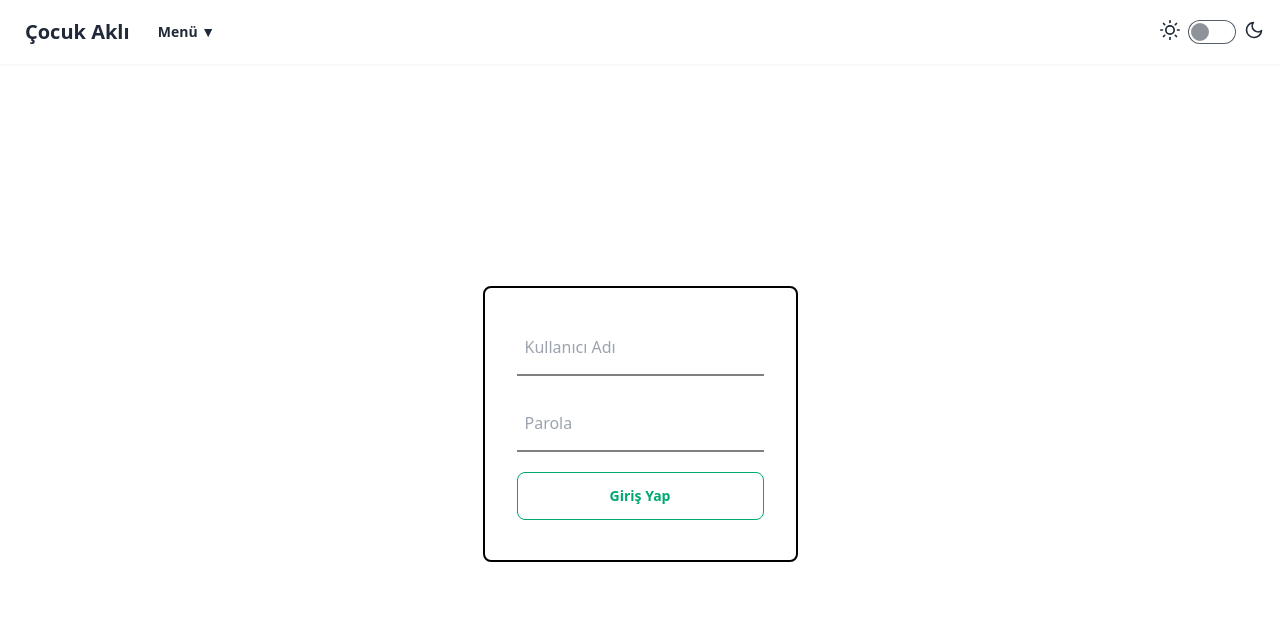
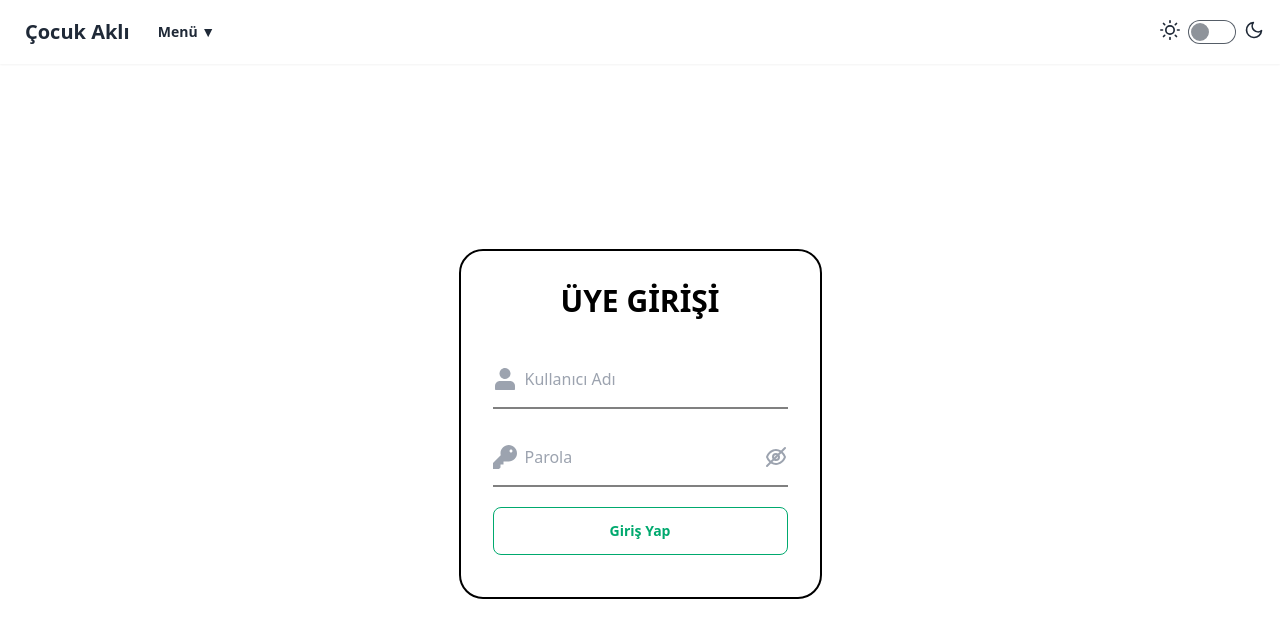
Before and after one commit to azamatbagatov666/EnBilet, a Next.js app: page /account in a window 1280 px wide. Shown: the top 638 px of the page. Built offline with nearby package versions, Linux system fonts and the light colour scheme.

Commit message:
access token made to last for 24 hours Theme flickering on page refresh fixed Login screen redesigned Login screen password peak feature added while setting cookies, secure is enabled if production

```diff
--- a/src/app/account/page.tsx
+++ b/src/app/account/page.tsx
@@ -10,6 +10,7 @@ export default function List() {
   const [password, setPassword] = useState("");
   const [loginFailed, setLoginFailed] = useState(false);
   const [formError, setFormError] = useState(false);
+  const [passType, setPassType] = useState<"password" | "text">("password");
 
   useEffect(() => {
     (async () => {})();
@@ -34,29 +35,74 @@ export default function List() {
   return (
     <>
       <div className="h-[90vh] flex items-center justify-center flex-wrap">
-        <div className="p-8 border-2 border-black rounded-lg bg-white transition-colors duration-300">
+        <div className="p-8 border-2 border-black rounded-3xl bg-white transition-colors duration-300">
+          <div className="text-black text-3xl flex font-bold justify-center mb-8">
+            ÜYE GİRİŞİ
+          </div>
           <div className="grid grid-rows-3 gap-5">
+            <div className="flex items-center group justify-left transition-colors duration-300  focus-within:border-black  border-b-2 border-[rgb(128,128,128)]">
+              <svg
+                viewBox="0 0 24 24"
+                fill="none"
+                className="size-6  fill-current text-gray-400  group-focus-within:text-black duration-300 transition-colors"
+              >
+                <path d="M12 1C8.96243 1 6.5 3.46243 6.5 6.5C6.5 9.53757 8.96243 12 12 12C15.0376 12 17.5 9.53757 17.5 6.5C17.5 3.46243 15.0376 1 12 1Z"></path>
+                <path d="M7 14C4.23858 14 2 16.2386 2 19V22C2 22.5523 2.44772 23 3 23H21C21.5523 23 22 22.5523 22 22V19C22 16.2386 19.7614 14 17 14H7Z"></path>
+              </svg>
               <input
                 value={username}
                 onChange={(e) => setUsername(e.target.value)}
                 onKeyDown={(e) => {
-        if (e.key === "Enter")
-            handleLogin();
+                  if (e.key === "Enter") handleLogin();
                 }}
-              className="input h-14 border-t-0 border-x-0 rounded-none outline-none transition-colors duration-300 focus:border-black bg-white px-2  text-black border-2 border-[rgb(128,128,128)]"
+                className="input group h-14 border-t-0 border-x-0 rounded-none !outline-none transition-colors duration-300  bg-white px-2  text-black "
                 placeholder="Kullanıcı Adı"
               />
+            </div>
+
+            <div className="flex items-center group justify-left transition-colors duration-300  focus-within:border-black  border-b-2 border-[rgb(128,128,128)]">
+              <svg
+                viewBox="0 0 16 16"
+                className="size-6  fill-current text-gray-400  group-focus-within:text-black duration-300 transition-colors"
+              >
+                <path
+                  fillRule="evenodd"
+                  d="M16 5.5C16 8.53757 13.5376 11 10.5 11H7V13H5V15L4 16H0V12L5.16351 6.83649C5.0567 6.40863 5 5.96094 5 5.5C5 2.46243 7.46243 0 10.5 0C13.5376 0 16 2.46243 16 5.5ZM13 4C13 4.55228 12.5523 5 12 5C11.4477 5 11 4.55228 11 4C11 3.44772 11.4477 3 12 3C12.5523 3 13 3.44772 13 4Z"
+                ></path>
+              </svg>
               <input
                 value={password}
                 onChange={(e) => setPassword(e.target.value)}
                 onKeyDown={(e) => {
-        if (e.key === "Enter")
-            handleLogin();
+                  if (e.key === "Enter") handleLogin();
                 }}
-              className="input h-14 border-t-0 border-x-0 rounded-none outline-none transition-colors duration-300 focus:border-black bg-white px-2  text-black border-2 border-[rgb(128,128,128)] "
-              type="password"
+                className="input group h-14 border-t-0 border-x-0 rounded-none !outline-none transition-colors duration-300  bg-white px-2  text-black "
+                type={passType}
                 placeholder="Parola"
               />
+              <button onClick={(e) => setPassType(passType === "password" ? "text" : "password")}>
+                {passType === "password" ? (
+                  <svg
+                    fill="#000000"
+                    viewBox="0 0 24 24"
+                    className="size-6  fill-current text-gray-400  group-focus-within:text-black duration-300 transition-colors"
+                  >
+                    <path d="M2.293,21.707a1,1,0,0,0,1.414,0l3.2-3.2A9.581,9.581,0,0,0,12,20c4.325,0,8.227-3,9.938-7.654a.993.993,0,0,0,0-.692A12.6,12.6,0,0,0,18.7,6.719l3.012-3.012a1,1,0,1,0-1.414-1.414l-3.2,3.2A9.581,9.581,0,0,0,12,4C7.675,4,3.773,7,2.062,11.654a.993.993,0,0,0,0,.692,12.6,12.6,0,0,0,3.243,4.935L2.293,20.293A1,1,0,0,0,2.293,21.707ZM17.266,8.148A10.454,10.454,0,0,1,19.929,12c-1.478,3.657-4.556,6-7.929,6a7.52,7.52,0,0,1-3.632-.954l1.613-1.613A3.947,3.947,0,0,0,12,16a4,4,0,0,0,4-4,3.947,3.947,0,0,0-.567-2.019Zm-7.191,4.363A1.96,1.96,0,0,1,10,12a2,2,0,0,1,2-2,1.96,1.96,0,0,1,.511.075Zm3.85-1.022A1.96,1.96,0,0,1,14,12a2,2,0,0,1-2,2,1.96,1.96,0,0,1-.511-.075ZM4.071,12C5.549,8.343,8.627,6,12,6a7.52,7.52,0,0,1,3.632.954L14.019,8.567A3.947,3.947,0,0,0,12,8a4,4,0,0,0-4,4,3.947,3.947,0,0,0,.567,2.019L6.734,15.852A10.454,10.454,0,0,1,4.071,12Z"></path>
+                  </svg>
+) : (
+                    <svg
+                    fill="#000000"
+                    viewBox="0 0 24 24"
+                    className="size-6  fill-current text-gray-400  group-focus-within:text-black duration-300 transition-colors"
+                  >
+                      <path d="M2.062,12.346C3.773,17,7.675,20,12,20s8.227-3,9.938-7.654a.993.993,0,0,0,0-.692C20.227,7,16.325,4,12,4S3.773,7,2.062,11.654A.993.993,0,0,0,2.062,12.346ZM12,6c3.373,0,6.451,2.343,7.929,6-1.478,3.657-4.556,6-7.929,6s-6.451-2.343-7.929-6C5.549,8.343,8.627,6,12,6Zm0,10a4,4,0,1,0-4-4A4,4,0,0,0,12,16Zm0-6a2,2,0,1,1-2,2A2,2,0,0,1,12,10Z"></path>
+                  </svg>
+)}
+
+
+              </button>
+            </div>
+
             <button
               className="btn btn-outline btn-success"
               onClick={() => handleLogin()}
--- a/src/app/layout.tsx
+++ b/src/app/layout.tsx
@@ -9,20 +9,34 @@ export const metadata: Metadata = {
   description: "Generated by create next app",
 };
 
+
 export default function RootLayout({
   children,
-}: Readonly<{
+}: {
   children: React.ReactNode;
-}>) {
-  return (<>
-      <html lang="en">
-      <body >
-
+}) {
+  return (
+    <html lang="en" suppressHydrationWarning>
+      <head>
+        <script
+          dangerouslySetInnerHTML={{
+            __html: `
+(function () {
+  try {
+    const stored = localStorage.getItem("theme");
+    const prefersDark = window.matchMedia("(prefers-color-scheme: dark)").matches;
+    const theme = stored || (prefersDark ? "dark" : "light");
+    document.documentElement.setAttribute("data-theme", theme);
+  } catch (_) {}
+})();
+            `,
+          }}
+        />
+      </head>
+      <body>
         <NavBar />
-
         {children}
       </body>
     </html>
-        </>
   );
 }
--- a/src/app/services/account/user/login/route.ts
+++ b/src/app/services/account/user/login/route.ts
@@ -5,6 +5,9 @@ import type { AuthenticateResponse } from "@/src/models/AuthenticateResponse";
 export async function POST(request: Request) {
   const body = await request.json();
   const { username, password } = body;
+
+  const isProd = process.env.NODE_ENV === "production";
+
 
   const backendRes = await fetch("http://localhost:5000/Authentication/Login", {
     method: "POST",
@@ -25,9 +28,10 @@ export async function POST(request: Request) {
 
   cookieStore.set("access_token", data.accessToken, {
     httpOnly: true,
+    secure: isProd,
     sameSite: "lax",
     path: "/",
-    maxAge: 60 * 15,
+    maxAge: 60 * 60 * 24,
   });
 
   cookieStore.set("session", "1", {
@@ -38,6 +42,7 @@ export async function POST(request: Request) {
 
   cookieStore.set("refresh_token", data.refreshToken, {
     httpOnly: true,
+    secure: isProd,
     sameSite: "lax",
     path: "/services/account/user",
     maxAge: 60 * 60 * 24 * 7,
--- a/src/app/services/account/user/refresh/route.ts
+++ b/src/app/services/account/user/refresh/route.ts
@@ -1,6 +1,8 @@
 import { cookies } from "next/headers";
 
 export async function POST() {
+  const isProd = process.env.NODE_ENV === "production";
+
   const cookieStore = await cookies();
   const refreshToken = cookieStore.get("refresh_token")?.value;
 
@@ -20,9 +22,10 @@ export async function POST() {
 
   cookieStore.set("access_token", data.accessToken, {
     httpOnly: true,
+    secure: isProd,
     sameSite: "lax",
     path: "/",
-    maxAge: 60 * 15,
+    maxAge: 60 * 60 * 24,
   });
 
   cookieStore.set("session", "1", {
@@ -33,6 +36,7 @@ export async function POST() {
 
   cookieStore.set("refresh_token", data.refreshToken, {
     httpOnly: true,
+    secure: isProd,
     sameSite: "lax",
     path: "/services/account/user",
     maxAge: 60 * 60 * 24 * 7,
--- a/src/components/ThemeToggle.tsx
+++ b/src/components/ThemeToggle.tsx
@@ -3,16 +3,20 @@
 import { useEffect, useState } from "react";
 
 export default function ThemeToggle() {
-  const [theme, setTheme] = useState<"light" | "dark">("light");
+  const [theme, setTheme] = useState<"light" | "dark" | null>(null);
 
+  // Read theme AFTER mount (DOM already correct)
   useEffect(() => {
-    const stored = localStorage.getItem("theme") as "light" | "dark" | null;
-    const prefersDark = window.matchMedia("(prefers-color-scheme: dark)").matches;
+    const current =
+      document.documentElement.getAttribute("data-theme") as
+        | "light"
+        | "dark"
+        | null;
 
-    const initial = stored ?? (prefersDark ? "dark" : "light");
-    setTheme(initial);
-    document.documentElement.setAttribute("data-theme", initial);
+    setTheme(current ?? "light");
   }, []);
+
+  if (!theme) return null; // ⛔ avoid hydration mismatch
 
   const toggleTheme = () => {
     const next = theme === "light" ? "dark" : "light";
--- a/src/components/seatMap/Cell.tsx
+++ b/src/components/seatMap/Cell.tsx
@@ -33,9 +33,7 @@ export function Cell({
   const [steps, SetSteps] = useState<number>(1);
   const [renumerateError, setRenumerateError] = useState(false);
   const [formError, setFormError] = useState("");
-  const [selectedIncrement, setSelectedIncrement] = useState<"up" | "down">(
-    "up",
-  );
+  const [selectedIncrement, setSelectedIncrement] = useState<"up" | "down">("up");
 
   const [modalMode, setModalMode] = useState("");
 
@@ -179,7 +177,7 @@ export function Cell({
                 top: contextPos.y,
                 left: contextPos.x,
               }}
-              className="menu bg-base-200 rounded-box w-56 top-11  absolute z-[9999] border-2 border-black"
+              className="menu bg-base-200 rounded-box w-56 top-11  absolute z-[9999] border-2 border-black dark:border-gray-500"
               ref={ref}
             >
               <li onClick={() => deleteTheCell(cell.id)}>
```
Lines whose indentation alone changed are shown as unchanged.
